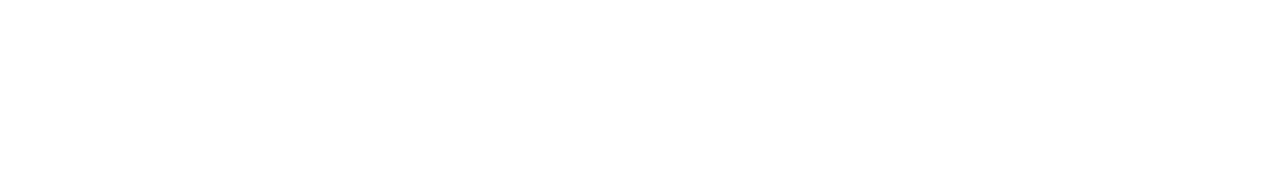
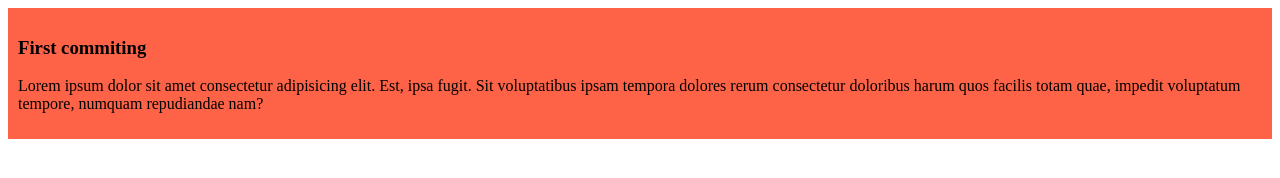
Before and after one commit to babu0176/my-simple-website10, a plain HTML site: page index.html in a window 1280 px wide. Drawn offline with Linux system fonts and the light colour scheme.

Commit message:
second commiting

```diff
--- a/index.html
+++ b/index.html
@@ -5,10 +5,18 @@
     <meta charset="UTF-8">
     <meta name="viewport" content="width=device-width, initial-scale=1.0">
     <title>My Simple Wibsite10</title>
+    <link rel="stylesheet" href="styles/blogs.css">
 </head>
 
 <body>
+    <div>
+        <h3>First commiting</h3>
+        <p>Lorem ipsum dolor sit amet consectetur adipisicing elit. Est, ipsa fugit. Sit voluptatibus ipsam tempora
+            dolores rerum consectetur doloribus harum quos facilis totam quae, impedit voluptatum tempore, numquam
+            repudiandae nam?
 
+        </p>
+    </div>
 </body>
 
 </html>
--- /dev/null
+++ b/styles/blogs.css
@@ -0,0 +1,4 @@
+div {
+    background-color: tomato;
+    padding: 10px;
+}
```
